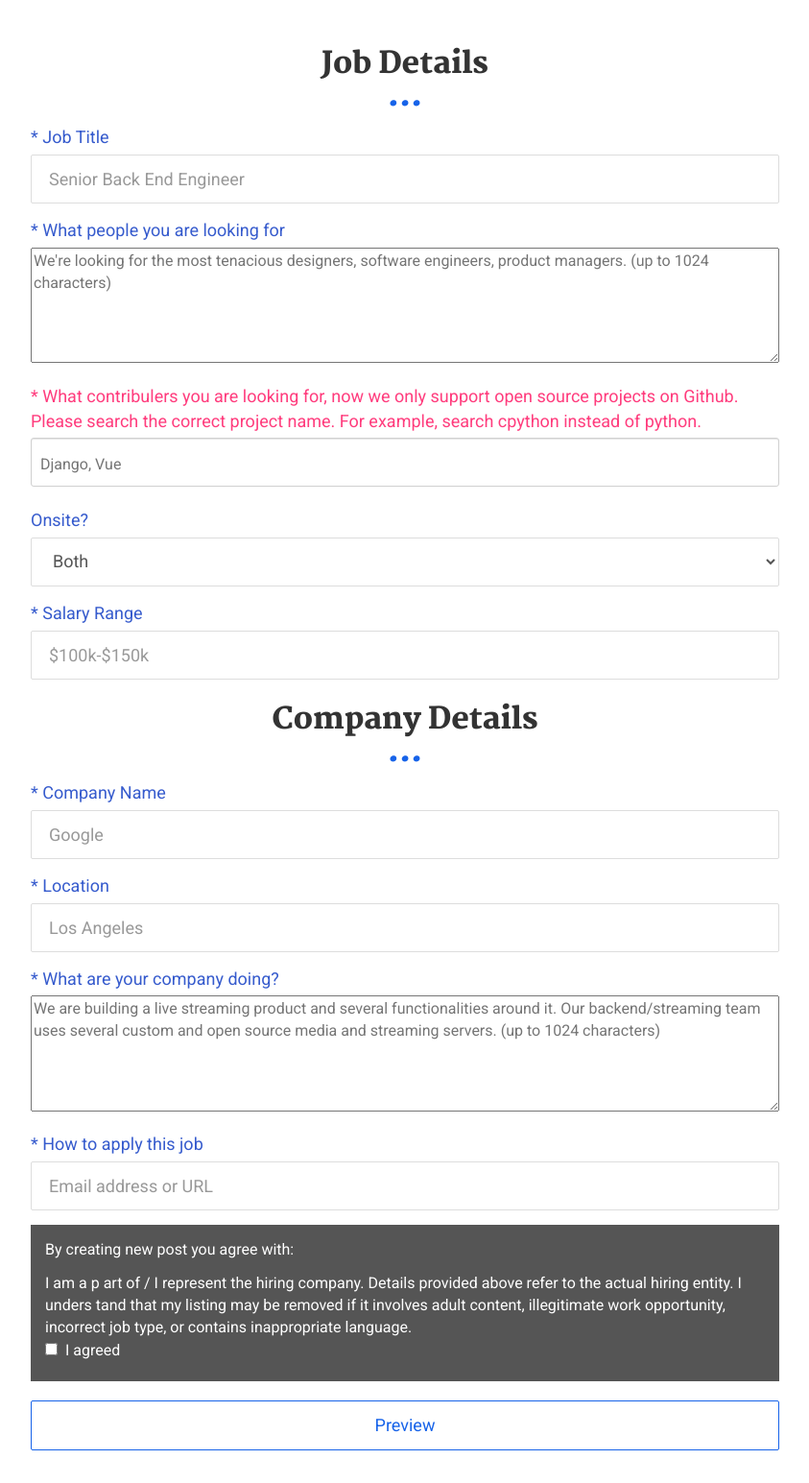
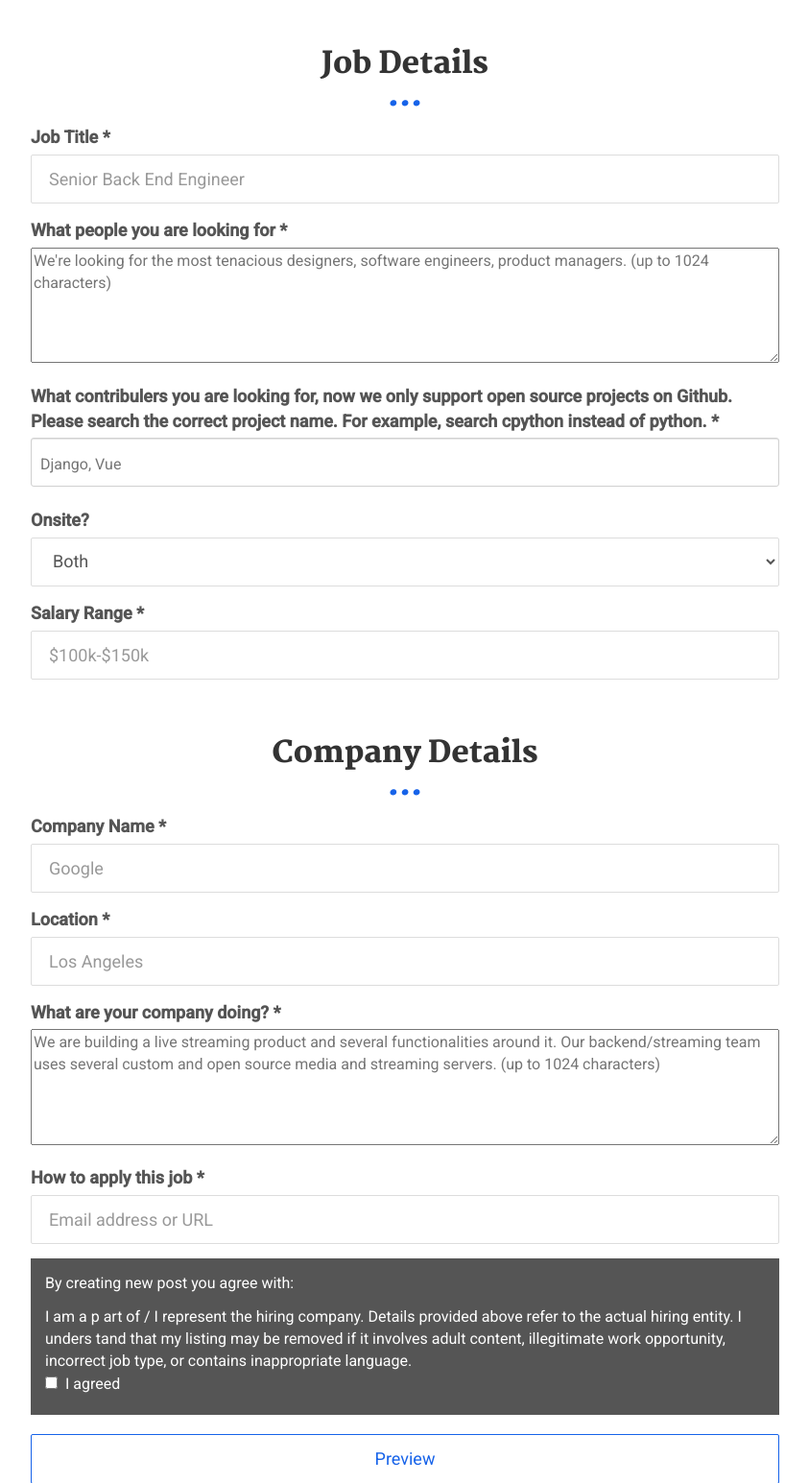
Before and after one commit to Windsooon/jobder, a Django app: page /post-job/ in a window 1280 px wide. Shown: the part 113-1658 px from the top of the page at 96% size, without its empty margins (218-1061 px from the left). Run offline with Django 3.2, Linux system fonts and the light colour scheme; a user stored in the database is signed in; data comes from the database, SQL or seed files in the repository; parts of the project's set-up code (start-up, migrations or seed data) failed here and were passed over; some libraries are stand-ins or nearby versions.

Commit message:
clean code and update style

```diff
--- a/common/views.py
+++ b/common/views.py
@@ -51,10 +51,12 @@ def post_job(request):
 
 def browser(request):
     '''Browser job page'''
-    ori_posts = Post.objects.all().order_by('id')
+    ori_posts = Post.objects.filter(pay=1).filter(
+        pay_time__gte=timezone.now()
+        - datetime.timedelta(days=60)).order_by('id')
     count = ori_posts.count()
     first_id = ori_posts.first().id
-    lst = random.sample(range(first_id, first_id + count), 2)
+    lst = random.sample(range(first_id, first_id + count), count//2)
     posts = Post.objects.filter(id__in=lst)
     return render(request, 'match.html', {'posts': posts, 'title': POSTED})
 
@@ -117,7 +119,7 @@ def match(request):
     repo = [int(base64.b64decode(r)[14:]) for r in repo]
 
     post_set = Post.objects.filter(pay=1).filter(
-        pay_time__gte=datetime.datetime.now()
+        pay_time__gte=timezone.now()
         - datetime.timedelta(days=60))
 
     # lst contain every valid post
--- a/static/css/post_job.css
+++ b/static/css/post_job.css
@@ -1,5 +1,9 @@
 .selectize-control.repositories .selectize-dropdown > div {
     border-bottom: 1px solid rgba(0,0,0,0.05);
+}
+
+.job-form-wrapper {
+    margin-bottom: 60px;
 }
 
 .warning-div {
@@ -14,11 +18,7 @@
 
 .job-label {
     font-size: 1.8rem;
-    color: #365bcd;
-}
-
-.job-special {
-    color: #ff3c7d;
+    font-weight: bold;
 }
 
 #agreed-span {
@@ -145,3 +145,7 @@
     margin-top: 10px;
     margin-bottom: 20px;
 }
+
+.error {
+    color: #ff3c7d;
+}
--- a/templates/post_job.html
+++ b/templates/post_job.html
@@ -12,21 +12,22 @@
         <h2 id="user-settings">Job Details</h2>
         <input id="user-id" type="hidden" value="{{ user.id }}" />
         <form id="job-form" class="form-horizontal">
+          <div class="job-form-wrapper">
             <div class="form-group">
-            <label class="job-label" for="job_title">* Job Title</label>
+              <label class="job-label" for="job_title">Job Title *</label>
               <div>
                   <input name="job_title" type="text" class="form-control" id="job_title"  placeholder="Senior Back End Engineer" maxlength="50">
               </div>
             </div>
             <div class="form-group">
-            <label class="job-label" for="job_looking">* What people you are looking for</label>
+              <label class="job-label" for="job_looking">What people you are looking for *</label>
               <div>
                 <textarea maxlength="1024" name="job_looking" id="job-looking" rows="5" cols="35" wrap="soft" placeholder="We're looking for the most tenacious designers, software engineers, product managers. (up to 1024 characters)"></textarea>
               </div> <!-- end job-looking -->
             </div> <!-- end form-group -->
             <div class="form-group">
               <div class="control-group">
-              <label class="job-label job-special" for="select-open-source">* What contribulers you are looking for, now we only support open source projects on Github. Please search the correct project name. For example, search cpython instead of python.</label>
+                <label class="job-label job-special" for="select-open-source">What contribulers you are looking for, now we only support open source projects on Github. Please search the correct project name. For example, search cpython instead of python. *</label>
                 <input type="text" id="select-open-source" class="demo-default" placeholder="Django, Vue">
               </div>
             </div> <!-- end form-group -->
@@ -39,32 +40,33 @@
               </select>
             </div> <!-- end form-group -->
             <div class="form-group">
-            <label class="job-label" for="salary">* Salary Range</label>
+              <label class="job-label" for="salary">Salary Range *</label>
               <div>
                   <input name="salary" type="text" class="form-control" id="salary"  placeholder="$100k-$150k" maxlength="50">
               </div>
             </div> <!-- end form-group -->
+          </div> <!-- end job-form-wrapper -->
           <h2 id="user-settings">Company Details</h2>
           <div class="form-group">
-            <label class="job-label" for="company">* Company Name</label>
+            <label class="job-label" for="company">Company Name *</label>
             <div>
                 <input name="company" type="text" class="form-control" id="company"  placeholder="Google" maxlength="50">
             </div>
           </div>
           <div class="form-group">
-            <label class="job-label" for="location">* Location</label>
+            <label class="job-label" for="location">Location *</label>
             <div>
                 <input name="location" type="text" class="form-control" id="location"  placeholder="Los Angeles" maxlength="50">
             </div>
           </div>
           <div class="form-group">
-            <label class="job-label" for="company_des">* What are your company doing?</label>
+            <label class="job-label" for="company_des">What are your company doing? *</label>
             <div>
               <textarea maxlength="1024" name="company_des" id="company-des" rows="5" cols="35" wrap="soft" placeholder="We are building a live streaming product and several functionalities around it. Our backend/streaming team uses several custom and open source media and streaming servers. (up to 1024 characters)"></textarea>
             </div> <!-- end job-des -->
           </div> <!-- end form-group -->
           <div class="form-group">
-            <label class="job-label" for="open_source">* How to apply this job</label>
+            <label class="job-label" for="open_source">How to apply this job *</label>
             <div>
               <input name="apply" type="text" class="form-control" id="apply" placeholder="Email address or URL" maxlength="200" />
             </div> <!-- end col-sm-12 -->
```
Lines whose indentation alone changed are shown as unchanged.
